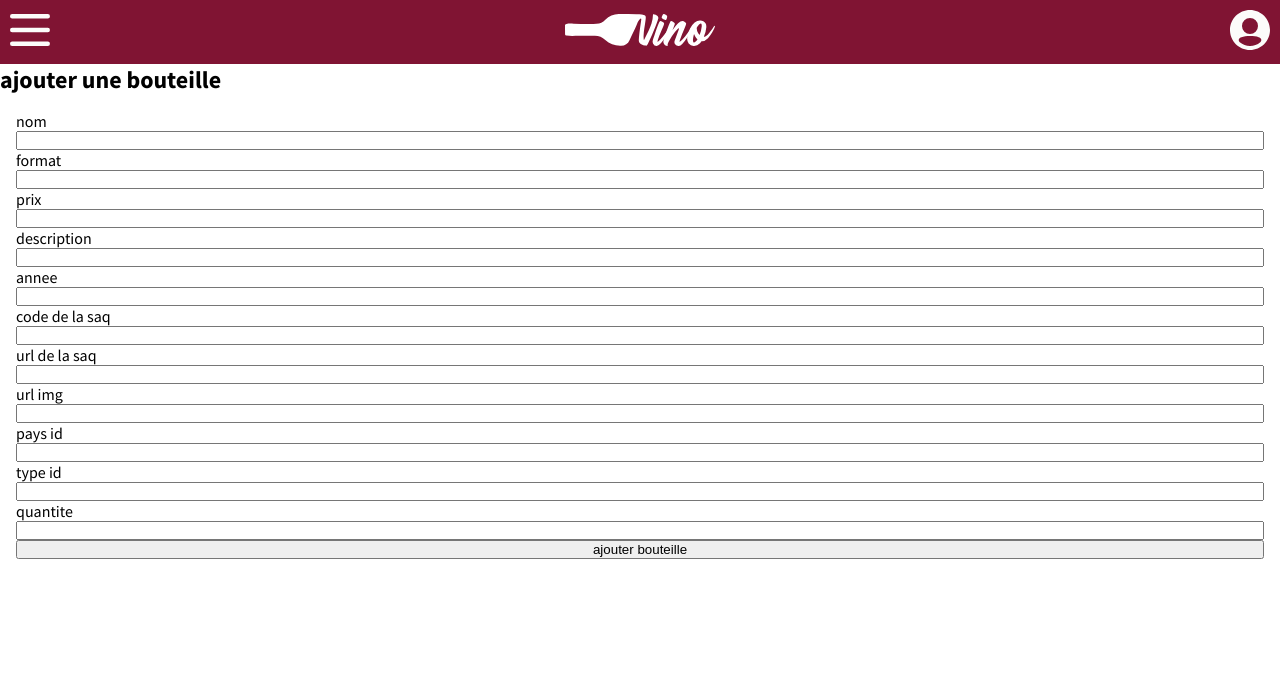
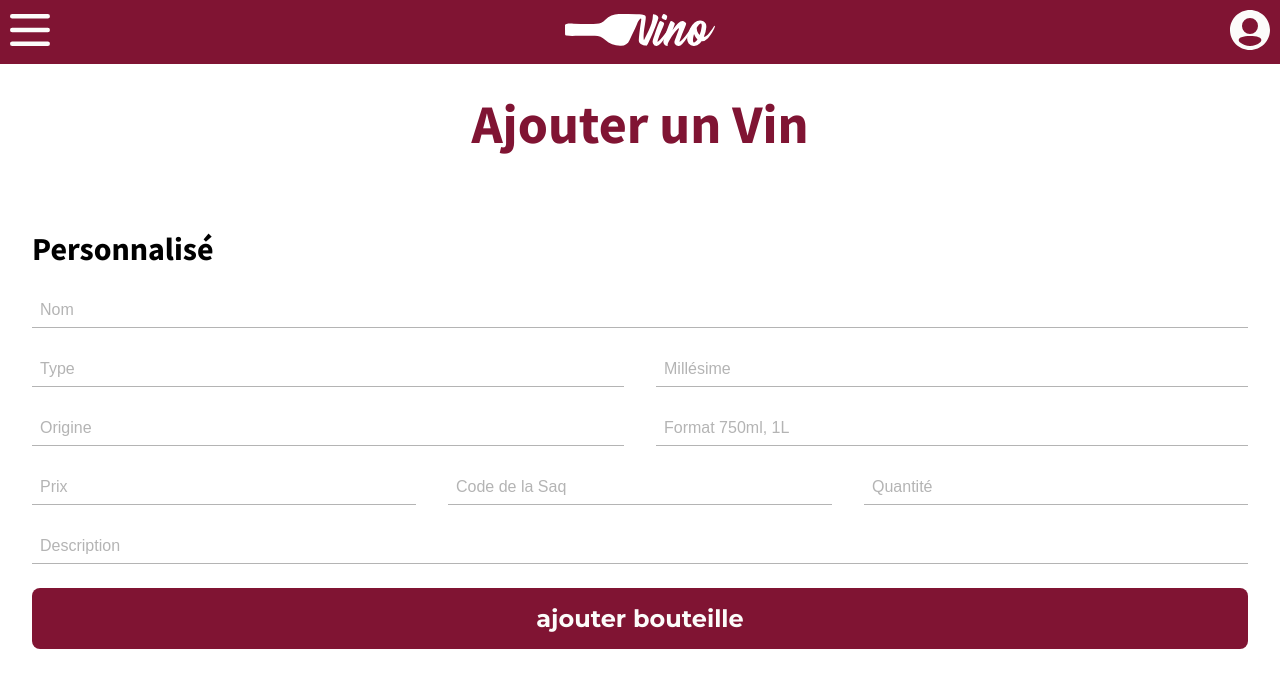
Before and after one commit to LesDeuxSauces/vinoProjetWeb2, a React (Create React App) app in the folder vino-react/: page /bouteille/create/1 in a window 1280 px wide. Shown: the top 688 px of the page. Built offline with nearby package versions, Linux system fonts and the light colour scheme.

Commit message:
creation du vue (css) pour ajouter une bouteille

```diff
--- a/vino-react/src/composant/Bouteille/Bouteille.css
+++ b/vino-react/src/composant/Bouteille/Bouteille.css
@@ -1,5 +1,50 @@
-.formbouteille form{
+/* .formbouteille form{
     display: flex;
     flex-direction: column;
     padding: 1rem;
+} */
+
+.ajouter__bouteille--titre {
+    color: var(--rouge-color);
+    font-size: 1.7rem;
+    font-weight: bold;
+    text-align: center;
+    margin-top: 25px;
+    margin-bottom: 55px;
 }
+
+
+.ajouter__bouteille--form {
+    display: flex;
+    flex-direction: column;
+    justify-content: center;
+    gap: 1.5rem;
+    padding: 1rem;
+    margin: 1rem;
+}
+
+.ajouter__bouteille--form h2 {
+    font-size: 2rem;
+}
+
+.ajouter__bouteille--form input {
+    border:none;
+    border-bottom: 0.0625rem solid var(--gris-pale-color);
+    outline: none;
+    font-size: 1rem;
+    padding: 0.5rem;
+    width: 100%;
+    background-color: transparent;
+}
+
+.ajouter__bouteille--form input::placeholder {
+    color:var(--gris-pale-color)
+}
+
+.ajouter__bouteille--form--row{
+    display: flex;
+    flex-direction: row;
+    justify-content: center;
+    gap: 2rem;
+
+}
--- a/vino-react/src/composant/Bouteille/BouteilleCreate.js
+++ b/vino-react/src/composant/Bouteille/BouteilleCreate.js
@@ -1,9 +1,8 @@
 import React, { useState, useEffect } from "react";
 import "./Bouteille.css";
-import { useParams } from 'react-router-dom';
+import { useParams } from "react-router-dom";
 export default function BouteilleCreate() {
     const { idCellier } = useParams();
-   console.log(idCellier, "id del cellier");
     const [bouteilleValeur, setBouteilleValeur] = React.useState({
         nom: "",
         format: "",
@@ -15,7 +14,7 @@ export default function BouteilleCreate() {
         url_img: "",
         pays_id: "",
         type_id: "",
-        quantite:""
+        quantite: "",
     });
 
     function handleSubmit(e) {
@@ -47,124 +46,150 @@ export default function BouteilleCreate() {
          * mis à jour des valeurs dans le state
          */
         setBouteilleValeur(nouvellesValeurs);
-
     }
 
-   async function ajouterBouteille(){
-
+    async function ajouterBouteille() {
         bouteilleValeur.cellier_id = idCellier;
         console.log(bouteilleValeur);
 
         const options = {
-            method: 'POST',
-            headers: {'Content-type':'application/json',
-            "accept" : "application/json",
+            method: "POST",
+            headers: {
+                "Content-type": "application/json",
+                accept: "application/json",
             },
-            body:JSON.stringify(bouteilleValeur)
+            body: JSON.stringify(bouteilleValeur),
         };
 
-        fetch('http://127.0.0.1:8000/api/bouteille',options)
-            .then(response => response.json())
-            .then(data=>console.log(data))
-            .catch(error=>{
+        fetch("http://127.0.0.1:8000/api/bouteille", options)
+            .then((response) => response.json())
+            .then((data) => {
+                console.log(data);
+                window.location.pathname = "/Cellier/" + idCellier;
+            })
+            .catch((error) => {
                 console.log(error);
-            })
-
+            });
     }
 
     return (
-        <div className="formbouteille">
-            <h2>ajouter une bouteille</h2>
-            <form onSubmit={handleSubmit}>
-                <label htmlFor="nom">nom</label>
+        <div>
+            <div class="ajouter__bouteille--titre ">
+                <h1>Ajouter un Vin</h1>
+            </div>
+            <form className="ajouter__bouteille--form" onSubmit={handleSubmit}>
+                <div>
+                    <h2>Personnalisé</h2>
+                </div>
                 <input
                     id="nom"
                     name="nom"
                     type="text"
+                    placeholder="Nom"
                     value={bouteilleValeur.nom}
                     onChange={handleChange}
+                    required
                 />
-                <label htmlFor="format">format</label>
+                <div className="ajouter__bouteille--form--row">
+                    <input
+                        id="type_id"
+                        name="type_id"
+                        type="number"
+                        placeholder="Type"
+                        value={bouteilleValeur.type_id}
+                        onChange={handleChange}
+                    />
+                    <input
+                        id="annee"
+                        name="annee"
+                        type="text"
+                        placeholder="Millésime"
+                        value={bouteilleValeur.annee}
+                        onChange={handleChange}
+                    />
+                </div>
+                <div className="ajouter__bouteille--form--row">
+                    <input
+                        id="pays_id"
+                        name="pays_id"
+                        type="number"
+                        placeholder="Origine"
+                        value={bouteilleValeur.pays_id}
+                        onChange={handleChange}
+                    />
                     <input
                         id="format"
                         name="format"
                         type="text"
+                        placeholder="Format 750ml, 1L"
                         value={bouteilleValeur.format}
                         onChange={handleChange}
                     />
-                <label htmlFor="prix">prix</label>
+                </div>
+                <div className="ajouter__bouteille--form--row" >
+
                 <input
                     id="prix"
                     name="prix"
                     type="text"
+                    placeholder="Prix"
                     value={bouteilleValeur.prix}
                     onChange={handleChange}
                     />
-                <label htmlFor="description">description</label>
+
+                <input
+                    id="code_saq"
+                    name="code_saq"
+                    type="text"
+                    placeholder="Code de la Saq"
+                    value={bouteilleValeur.code_saq}
+                    onChange={handleChange}
+                    />
+
+                <input
+                    id="quantite"
+                    name="quantite"
+                    type="number"
+                    placeholder="Quantité"
+                    value={bouteilleValeur.quantite}
+                    onChange={handleChange}
+                    />
+                    </div>
+
                 <input
                     id="description"
                     name="description"
                     type="text"
+                    placeholder="Description"
                     value={bouteilleValeur.description}
                     onChange={handleChange}
                 />
-                <label htmlFor="annee">annee</label>
-                <input
-                    id="annee"
-                    name="annee"
-                    type="text"
-                    value={bouteilleValeur.annee}
-                    onChange={handleChange}
-                />
-                <label htmlFor="code_saq">code de la saq</label>
-                <input
-                    id="code_saq"
-                    name="code_saq"
-                    type="text"
-                    value={bouteilleValeur.code_saq}
-                    onChange={handleChange}
-                />
-                <label htmlFor="url_saq">url de la saq</label>
+
                 <input
                     id="url_saq"
                     name="url_saq"
-                    type="text"
+                    type="hidden"
                     value={bouteilleValeur.url_saq}
                     onChange={handleChange}
                 />
-                <label htmlFor="url_img">url img</label>
+
                 <input
                     id="url_img"
                     name="url_img"
-                    type="text"
+                    type="hidden"
                     value={bouteilleValeur.url_img}
                     onChange={handleChange}
                 />
-                <label htmlFor="pays_id">pays id</label>
-                <input
-                    id="pays_id"
-                    name="pays_id"
-                    type="number"
-                    value={bouteilleValeur.pays_id}
-                    onChange={handleChange}
-                />
-                <label htmlFor="type_id">type id</label>
-                <input
-                    id="type_id"
-                    name="type_id"
-                    type="number"
-                    value={bouteilleValeur.type_id}
-                    onChange={handleChange}
-                />
-                <label htmlFor="quantite">quantite</label>
-                <input
-                    id="quantite"
-                    name="quantite"
-                    type="number"
-                    value={bouteilleValeur.quantite}
-                    onChange={handleChange}
-                />
-                <button type="submit" onClick={ajouterBouteille} >ajouter bouteille</button>
+
+                <div>
+                    <button
+                        className="inscription__bouton--btn"
+                        type="submit"
+                        onClick={ajouterBouteille}
+                    >
+                        ajouter bouteille
+                    </button>
+                </div>
             </form>
         </div>
     );
--- a/vino-react/src/composant/Cellier/CellierList.js
+++ b/vino-react/src/composant/Cellier/CellierList.js
@@ -17,18 +17,18 @@ export default function CellierList() {
   }, []);
 
   return (
-    <div class="container">
-      <div class="cellier__titre">
+    <div className="container">
+      <div className="cellier__titre">
         <h1>Mes celliers</h1>
       </div>
       {celliers.length > 0 ? (
         <ul class="cellier">
           {celliers.map(cellier => (
             <Link to={"/cellier/" + cellier.id}>
-              <li class="cellier__carte" key={cellier.id}>
-                <div class="cellier__infos">
-                  <p class="cellier__infos--nom">{cellier.nom}</p>
-                  <img class="cellier__infos--edit" src={iconeEdit} alt="Editer" />
+              <li className="cellier__carte" key={cellier.id}>
+                <div className="cellier__infos">
+                  <p className="cellier__infos--nom">{cellier.nom}</p>
+                  <img className="cellier__infos--edit" src={iconeEdit} alt="Editer" />
                 </div>
               </li>
             </Link>
@@ -37,7 +37,7 @@ export default function CellierList() {
       ) : (
         <p>Aucun cellier trouvé</p>
       )}
-      <div class="cellier__ajouter">
+      <div className="cellier__ajouter">
         <Link to="/cellier/create">
           <img className='cellier__ajouter_style' src={iconeAjout} alt="Ajouter" />
         </Link>
```
Also changed, not shown: 1 other file (tests, documents, lock files or other folders). Lines whose indentation alone changed are shown as unchanged.
